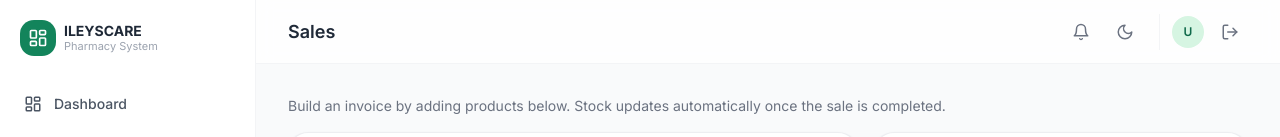
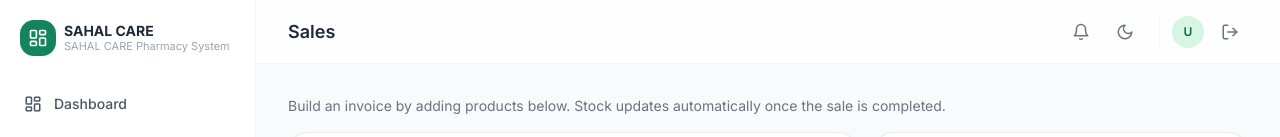
Before and after one commit to marcossbc/MediCare-Pharmacy-Management-System, a Next.js app: page /sales/new in a window 1280 px wide. Shown: the top 137 px of the page. Built offline with nearby package versions, Linux system fonts and the light colour scheme; no server answers; the database is empty.

Commit message:
aded pushing modfy names proect

```diff
--- a/src/components/layout/Sidebar.tsx
+++ b/src/components/layout/Sidebar.tsx
@@ -44,9 +44,9 @@ export default function Sidebar({ mobileOpen, onCloseMobile }: SidebarProps) {
           </div>
           <div>
             <p className="text-sm font-bold leading-tight text-gray-800 dark:text-gray-100">
-              ILEYSCARE
+              SAHAL CARE
             </p>
-            <p className="text-[11px] text-gray-400 leading-tight">Pharmacy System</p>
+            <p className="text-[11px] text-gray-400 leading-tight">SAHAL CARE  Pharmacy System</p>
           </div>
         </Link>
         <button
--- a/src/components/sales/InvoicePrint.tsx
+++ b/src/components/sales/InvoicePrint.tsx
@@ -23,7 +23,7 @@ export default function InvoicePrint({ sale }: { sale: SaleDTO }) {
       <div className="rounded-2xl border border-gray-200 dark:border-gray-800 bg-white dark:bg-gray-900 p-8 print:border-none print:shadow-none">
         <div className="flex items-start justify-between border-b border-gray-100 dark:border-gray-800 pb-6">
           <div>
-            <h2 className="text-xl font-bold text-primary-700">ILEYSCARE Pharmacy</h2>
+            <h2 className="text-xl font-bold text-primary-700">SAHALCARE Pharmacy</h2>
 
             <p className="mt-1 text-sm text-gray-500">123 Wellness Ave, Health City</p>
             <p className="text-sm text-gray-500">Phone :907564618</p>
```
